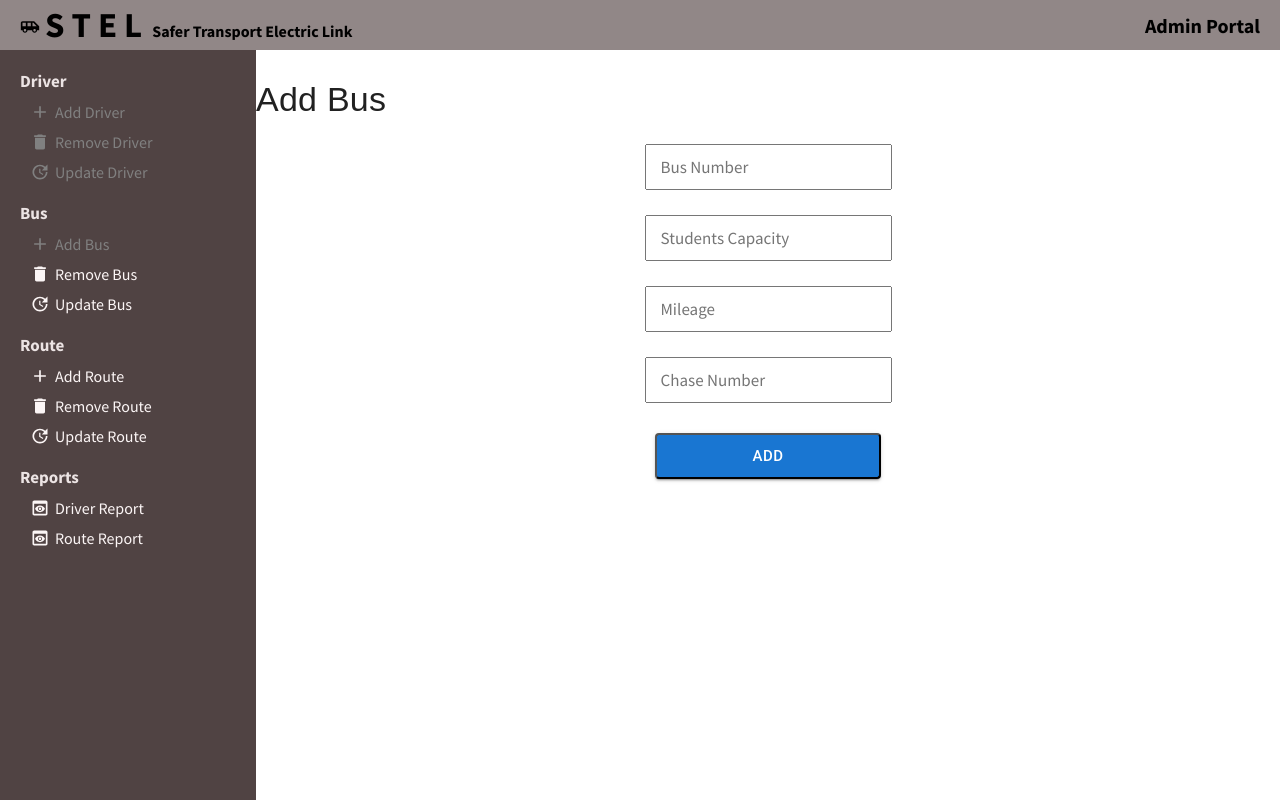
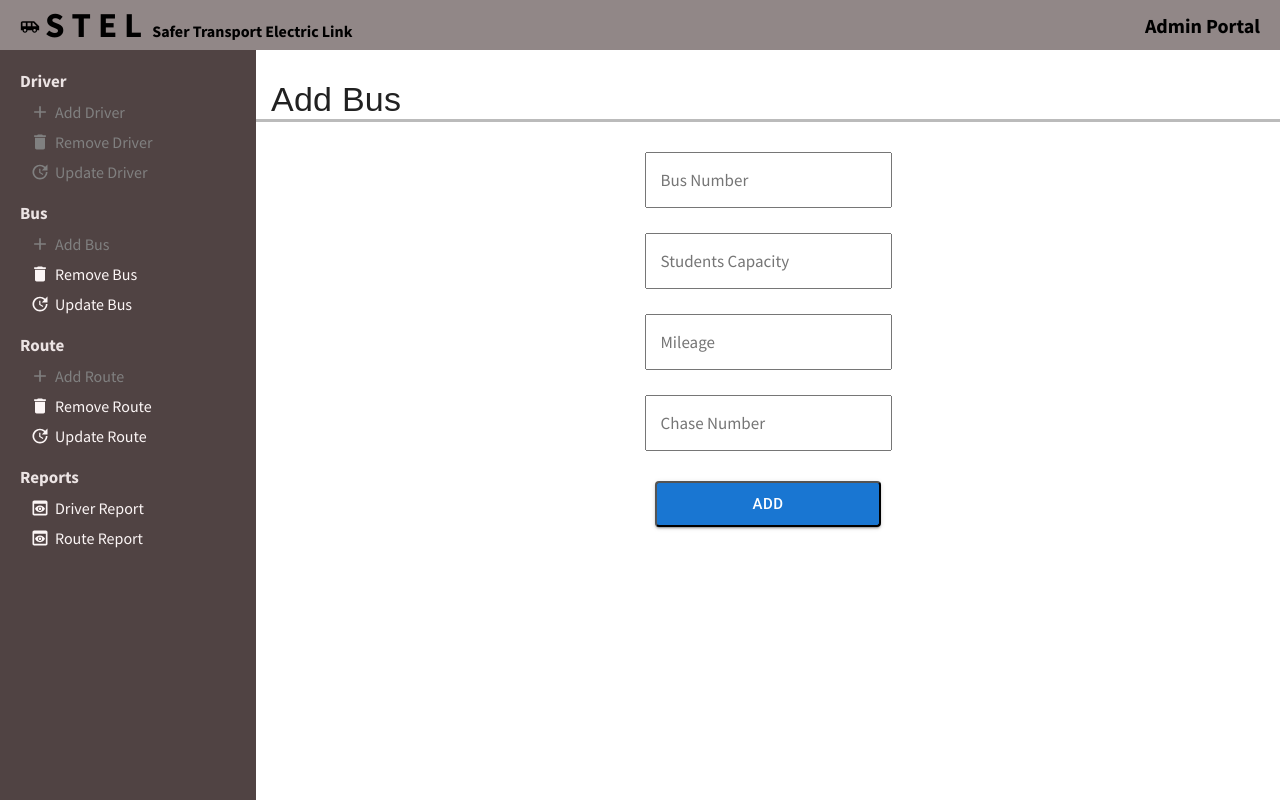
Before and after one commit to Sumran99/FYP21-STEL-WEB, a React (Create React App) app: page /addbus in a window 1280 px wide. Built offline with nearby package versions, Linux system fonts and the light colour scheme.

Commit message:
Adding More

```diff
--- a/src/App.js
+++ b/src/App.js
@@ -8,6 +8,7 @@ import Adddriver from "./components/pages/Adddriver";
 import UpdateDriver from "./components/pages/UpdateDriver.jsx";
 import RemoveDriver from "./components/pages/RemoveDriver";
 import AddBus from "./components/pages/AddBus";
+import AddRoute from "./components/pages/AddRoute";
 
 function App() {
   return (
@@ -20,6 +21,7 @@ function App() {
           <Route path="/updatedriver" element={<UpdateDriver />} />
           <Route path="/removedriver" element={<RemoveDriver />} />
           <Route path="/addbus" element={<AddBus />} />
+          <Route path="/addroute"element={<AddRoute/>}/>
         </Routes>
       </div>
     </Router>
--- a/src/components/pages/AddBus.jsx
+++ b/src/components/pages/AddBus.jsx
@@ -11,6 +11,7 @@ export default function AddBus() {
   return (
     <div className="BUSconatiner">
       <h1 className="heading">Add Bus</h1>
+      <div class="solid"/>
       <div className="Textarea">
         <input
           className="textarea"
--- /dev/null
+++ b/src/components/pages/AddRoute.jsx
@@ -0,0 +1,7 @@
+import React from 'react'
+
+export default function AddRoute() {
+  return (
+    <div className='BUSconatiner'>AddRoute</div>
+  )
+}
--- a/src/components/pages/addbus.css
+++ b/src/components/pages/addbus.css
@@ -4,3 +4,7 @@
 .Textarea{
     text-align: center;
 }
+.solid {
+    border-top: 3px solid #bbb;
+    padding-top: 5px;
+  }
--- a/src/components/pages/removedriver.css
+++ b/src/components/pages/removedriver.css
@@ -13,6 +13,7 @@
   font-weight: 400;
   font-family: Arial, Helvetica, sans-serif;
   font-size:2.125rem ;
+  padding-left: 15px;
   letter-spacing: 0.00735em;
   color: rgba(0, 0, 0, 0.87)
 }
@@ -40,7 +41,7 @@ margin-bottom: 15px;
 .textarea{
 
   margin-top: 25px;
-  padding: 10px 14px;
+  padding: 15px 14px;
   display: block;
   margin-right: auto;
   margin-left: auto;
--- a/src/components/sidebar/Sidebar.jsx
+++ b/src/components/sidebar/Sidebar.jsx
@@ -53,10 +53,12 @@ export default function Sidebar() {
         <div className="sidebarMenu">
           <h3 className="sideTitle">Route</h3>
           <ul className="sidebarList">
+          <Link style={{ textDecoration: 'none', color: 'grey' }}to="/addroute">
             <li className="sidebarListItem active">
               <AddIcon className="sidebaricon" />
               Add Route
             </li>
+            </Link>
             <li className="sidebarListItem">
               <DeleteIcon className="sidebaricon" />
               Remove Route
```
Also changed, not shown: src/components/pages/addroute.css (added).
